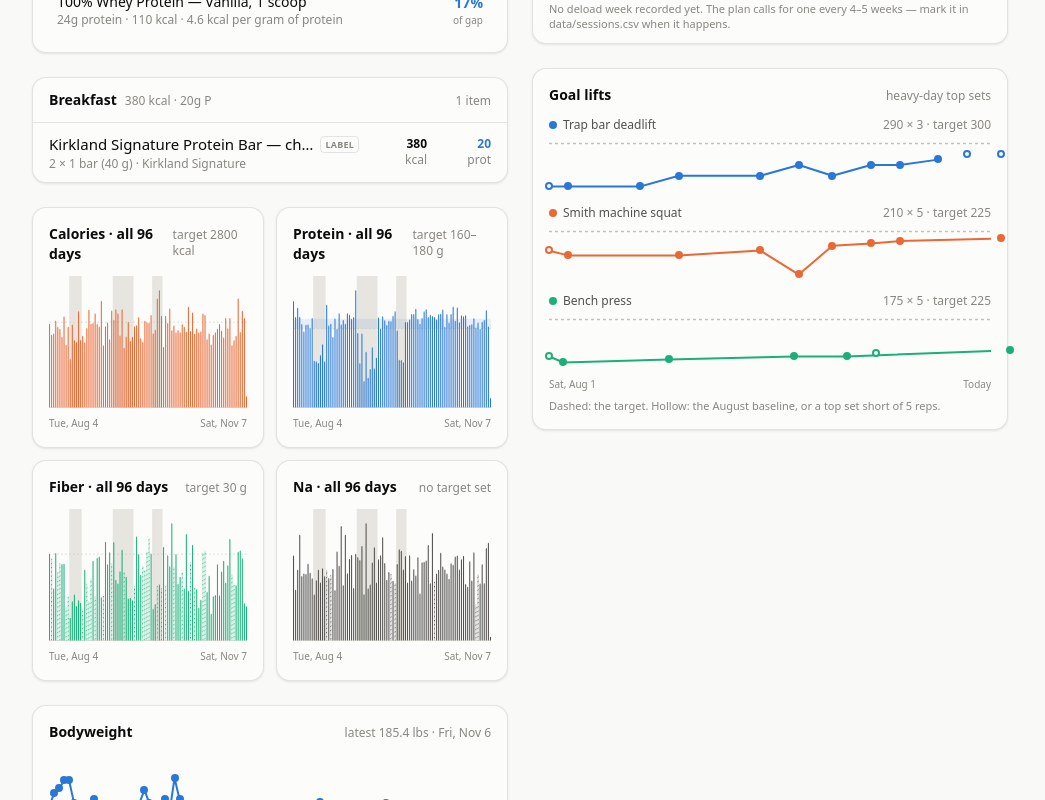
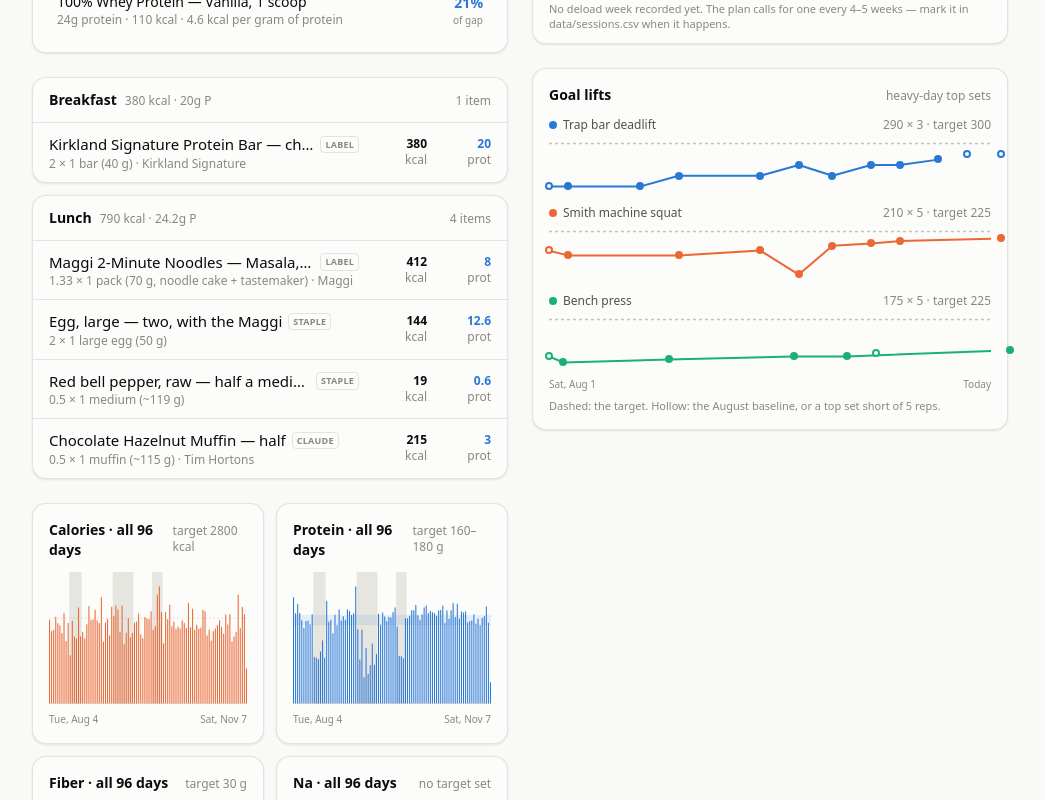
Before and after one commit to soldoutbudokan/Health, a Next.js app: page /Health/ in a window 1280 px wide. Shown: the part 1700-2500 px from the top of the page, without its empty margins (120-1165 px from the left). Built offline with nearby package versions, Linux system fonts and the light colour scheme.

Commit message:
Log Nov 7 lunch: Maggi (a third less) with two eggs, half a bell pepper, half a Tim Hortons chocolate hazelnut muffin
Adds the muffin to the catalog as an estimate built from the chocolate chip muffin; no published figures turned up.

```diff
--- a/src/data/restaurants.ts
+++ b/src/data/restaurants.ts
@@ -323,6 +323,17 @@ export const RESTAURANT_FOODS: Food[] = [
     macros: { calories: 60, protein: 1, carbs: 7, fat: 3.5, fiber: 0.2, sugar: 3, sodium: 75 },
     note: "Third-party listings via search summaries on Nov 2; Tim Hortons' guide was blocked. The one citing Tim Hortons Canada's April 2025 data gives 60 kcal, 3.5 g fat and 3 g sugar; others give 50–54 kcal. Call it 50–65 kcal; the 75 mg sodium comes from one source only.",
     tags: ["tim hortons", "timmies", "timbit", "timbits", "old fashioned", "old fashion", "plain", "donut", "doughnut", "donut hole", "chain", "snack"],
+  },
+  {
+    id: "timhortons-chocolate-hazelnut-muffin",
+    name: "Chocolate Hazelnut Muffin",
+    brand: "Tim Hortons",
+    source: "claude",
+    per: "1 muffin (~115 g)",
+    gramsPerServing: 115,
+    macros: { calories: 430, protein: 6, carbs: 62, fat: 18, fiber: 2, sugar: 34, sodium: 400 },
+    note: "Estimated on Nov 7: searches found no figures for it, only that it's a seasonal muffin with nuts on top. Built from Tim Hortons' chocolate chip muffin (410–420 kcal, 115 g, 330–430 mg sodium in third-party listings), with a little fat added for the hazelnut. Call it 380–500 kcal and 300–500 mg sodium; the filling and topping are the unknowns.",
+    tags: ["tim hortons", "timmies", "muffin", "chocolate", "hazelnut", "bakery", "chain", "snack"],
   },
   {
     id: "mandys-cobb-salad",
```
Also changed, not shown: data/log.csv.
